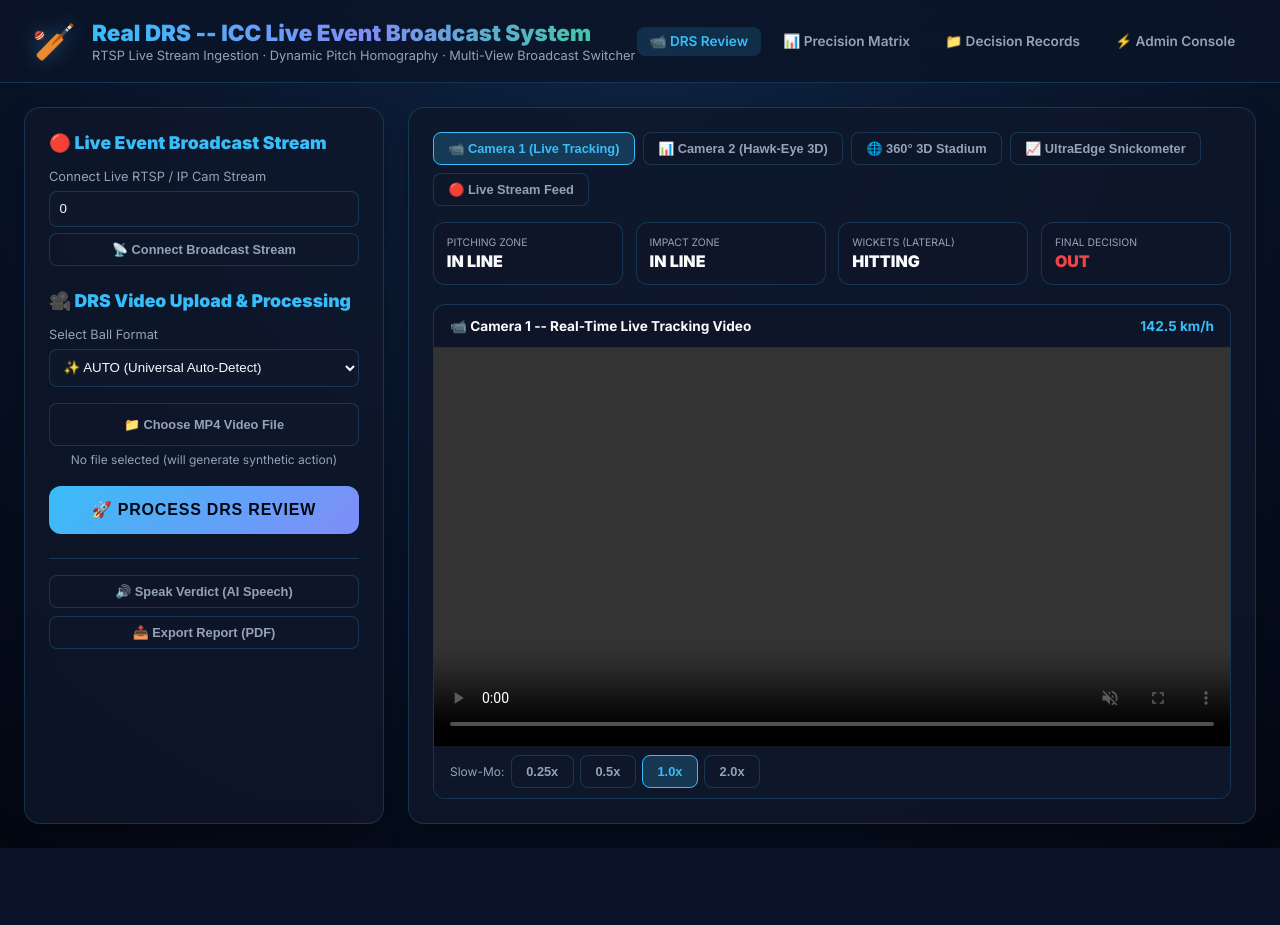
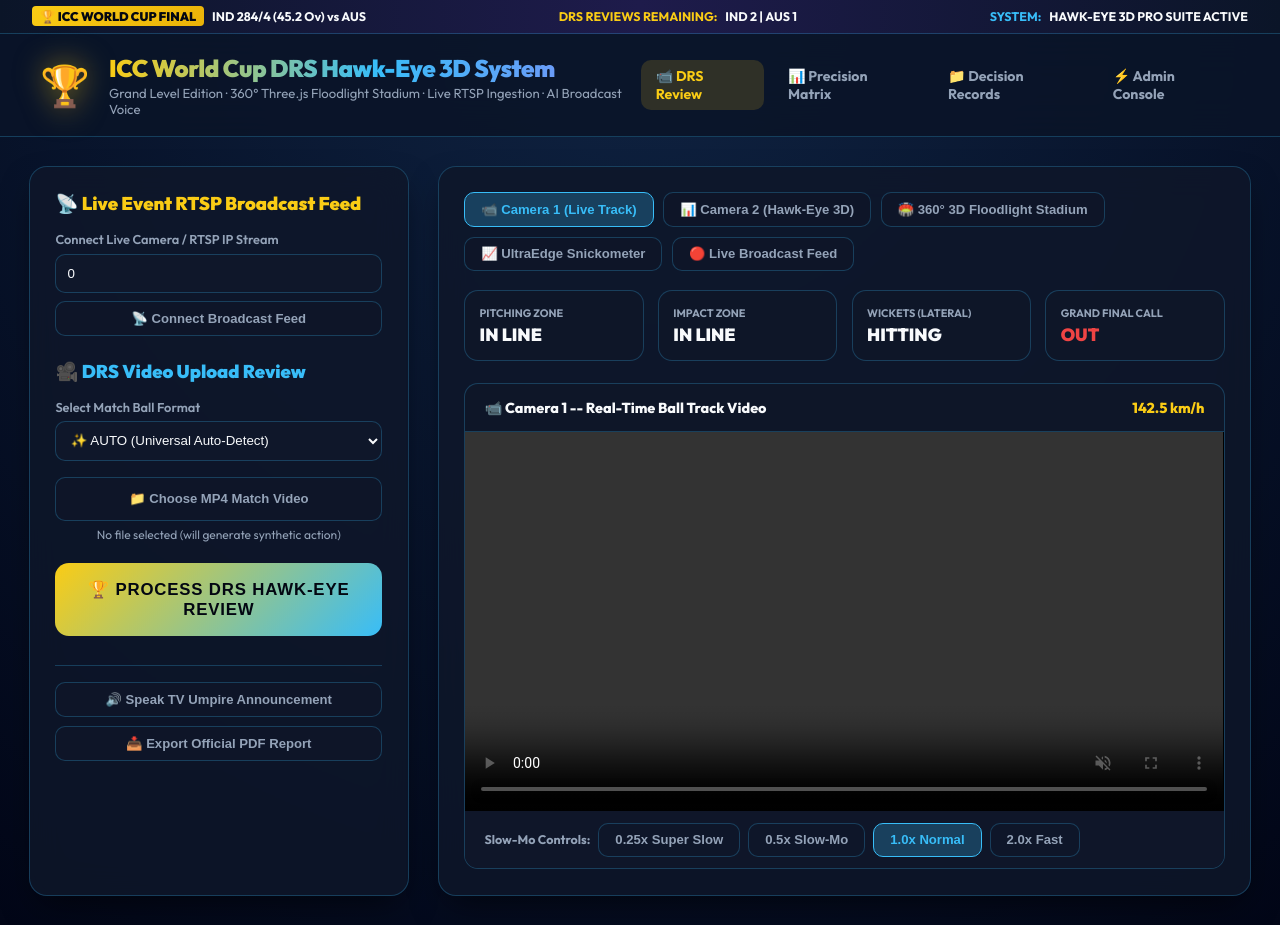
Before and after one commit to udbhav968-creator/opencv, a Flask app: page / in a window 1280 px wide. Before the commit the page ends 848 px from the top, so only its background shows below. Run offline with Flask 3, Linux system fonts and the light colour scheme; parts of the project's set-up code (start-up, migrations or seed data) failed here and were passed over; some libraries are stand-ins or nearby versions.

Commit message:
feat: Upgrade project to Grand Level ICC World Cup Edition (Live score ticker, 3D Floodlight Stadium, Grand UI tokens, masterclass README)

```diff
--- a/templates/index.html
+++ b/templates/index.html
@@ -3,43 +3,59 @@
 <head>
   <meta charset="UTF-8" />
   <meta name="viewport" content="width=device-width, initial-scale=1.0" />
-  <title>Real DRS -- Hawk-Eye 3D System (ICC Live Event Engine)</title>
-  <meta name="description" content="Official ICC Pro Real-Level DRS Hawk-Eye 3D Cricket Ball Tracking, RTSP Live Broadcast Streaming, Universal Auto-Color Detection, 3D Physics Height Clearance, and UltraEdge Snickometer Simulation." />
+  <title>🏆 ICC World Cup DRS Hawk-Eye 3D -- Grand Level Suite</title>
+  <meta name="description" content="Official Grand-Level ICC World Cup 3D Cricket Decision Review System (DRS). Features 360 Three.js Floodlight Stadium, Live Broadcast Ticker, Audio Chimes, AI TV Commentary, and PDF Reports." />
   <link rel="preconnect" href="https://fonts.googleapis.com" />
-  <link href="https://fonts.googleapis.com/css2?family=Inter:wght@300;400;500;600;700;900&display=swap" rel="stylesheet" />
+  <link href="https://fonts.googleapis.com/css2?family=Outfit:wght@300;400;500;600;700;800;900&family=Inter:wght@300;400;500;600;700;900&display=swap" rel="stylesheet" />
   <script src="https://cdnjs.cloudflare.com/ajax/libs/three.js/r128/three.min.js"></script>
   <script src="https://cdn.jsdelivr.net/npm/three@0.128.0/examples/js/controls/OrbitControls.js"></script>
   <script src="https://cdn.jsdelivr.net/npm/onnxruntime-web/dist/ort.min.js"></script>
   <style>
     *, *::before, *::after { box-sizing: border-box; margin: 0; padding: 0; }
     :root {
-      --bg: #030712;
+      --bg: #020617;
       --surface: #0b1528;
-      --card: rgba(15, 23, 42, 0.75);
-      --card-border: rgba(56, 189, 248, 0.2);
+      --card: rgba(15, 23, 42, 0.85);
+      --card-border: rgba(56, 189, 248, 0.25);
       --accent: #38bdf8;
       --accent2: #818cf8;
+      --gold: #facc15;
       --green: #22c55e;
       --red: #ef4444;
-      --yellow: #facc15;
+      --pink: #ec4899;
       --text: #f8fafc;
       --muted: #94a3b8;
-      --radius: 16px;
-      --shadow: 0 10px 30px -10px rgba(0, 0, 0, 0.5);
+      --radius: 18px;
+      --shadow: 0 15px 35px -10px rgba(0, 0, 0, 0.6);
     }
     body {
-      font-family: 'Inter', system-ui, -apple-system, sans-serif;
-      background: radial-gradient(circle at 50% 0%, #0f2342 0%, #030712 100%);
+      font-family: 'Outfit', 'Inter', system-ui, sans-serif;
+      background: radial-gradient(circle at 50% 0%, #0f2342 0%, #020617 100%);
       color: var(--text);
       min-height: 100vh;
       display: flex;
       flex-direction: column;
     }
+
+    /* Grand Match Ticker Bar */
+    .ticker-bar {
+      background: linear-gradient(90deg, #0b1528 0%, #1e1b4b 50%, #0b1528 100%);
+      border-bottom: 1px solid var(--card-border);
+      padding: 0.4rem 2rem;
+      display: flex;
+      justify-content: space-between;
+      align-items: center;
+      font-size: 0.78rem;
+      font-weight: 700;
+    }
+    .ticker-item { display: flex; align-items: center; gap: 0.5rem; }
+    .gold-badge { background: linear-gradient(135deg, #facc15 0%, #eab308 100%); color: #030712; padding: 0.15rem 0.5rem; border-radius: 4px; font-weight: 900; }
+
     header {
-      background: rgba(11, 21, 40, 0.85);
-      backdrop-filter: blur(16px);
+      background: rgba(11, 21, 40, 0.9);
+      backdrop-filter: blur(20px);
       border-bottom: 1px solid var(--card-border);
-      padding: 1.2rem 2rem;
+      padding: 1.2rem 2.5rem;
       display: flex;
       align-items: center;
       justify-content: space-between;
@@ -47,94 +63,101 @@
       top: 0;
       z-index: 100;
     }
-    .header-left { display: flex; align-items: center; gap: 1rem; cursor: pointer; }
-    .logo { font-size: 2.2rem; filter: drop-shadow(0 0 10px rgba(56, 189, 248, 0.4)); }
+    .header-left { display: flex; align-items: center; gap: 1.2rem; cursor: pointer; }
+    .logo { font-size: 2.5rem; filter: drop-shadow(0 0 15px rgba(250, 204, 21, 0.5)); }
     header h1 {
-      font-size: 1.4rem;
+      font-size: 1.5rem;
       font-weight: 900;
-      background: linear-gradient(90deg, #38bdf8, #818cf8, #34d399);
+      background: linear-gradient(90deg, #facc15, #38bdf8, #818cf8);
       -webkit-background-clip: text;
       -webkit-text-fill-color: transparent;
+      letter-spacing: -0.02em;
     }
-    header p { font-size: 0.8rem; color: var(--muted); margin-top: 2px; }
+    header p { font-size: 0.82rem; color: var(--muted); margin-top: 2px; }
 
     .nav-link {
       color: var(--muted);
       text-decoration: none;
-      font-size: 0.85rem;
-      font-weight: 600;
-      padding: 0.4rem 0.8rem;
-      border-radius: 8px;
+      font-size: 0.88rem;
+      font-weight: 700;
+      padding: 0.45rem 0.9rem;
+      border-radius: 10px;
       transition: all 0.2s;
     }
-    .nav-link.active, .nav-link:hover { color: var(--accent); background: rgba(56, 189, 248, 0.15); }
+    .nav-link.active, .nav-link:hover { color: var(--gold); background: rgba(250, 204, 21, 0.15); }
 
     .layout {
       display: grid;
-      grid-template-columns: 360px 1fr;
-      gap: 1.5rem;
-      max-width: 1400px;
-      margin: 1.5rem auto;
-      padding: 0 1.5rem;
+      grid-template-columns: 380px 1fr;
+      gap: 1.8rem;
+      max-width: 1450px;
+      margin: 1.8rem auto;
+      padding: 0 1.8rem;
       width: 100%;
       flex: 1;
     }
     .panel {
       background: var(--card);
-      backdrop-filter: blur(12px);
+      backdrop-filter: blur(16px);
       border: 1px solid var(--card-border);
       border-radius: var(--radius);
-      padding: 1.5rem;
+      padding: 1.6rem;
       box-shadow: var(--shadow);
     }
-    .btn-primary {
+    .btn-grand {
       width: 100%;
-      padding: 0.9rem;
-      background: linear-gradient(135deg, #38bdf8 0%, #818cf8 100%);
+      padding: 1rem;
+      background: linear-gradient(135deg, #facc15 0%, #38bdf8 100%);
       color: #030712;
-      font-weight: 800;
-      font-size: 1rem;
+      font-weight: 900;
+      font-size: 1.05rem;
       border: none;
-      border-radius: 12px;
+      border-radius: 14px;
       cursor: pointer;
       text-transform: uppercase;
       letter-spacing: 0.05em;
+      transition: all 0.25s;
+    }
+    .btn-grand:hover { transform: translateY(-3px); box-shadow: 0 10px 30px rgba(250, 204, 21, 0.4); }
+
+    .view-switcher { display: flex; gap: 0.6rem; margin-bottom: 1.2rem; flex-wrap: wrap; }
+    .view-btn {
+      padding: 0.55rem 1rem;
+      background: rgba(15, 23, 42, 0.9);
+      border: 1px solid var(--card-border);
+      color: var(--muted);
+      border-radius: 10px;
+      cursor: pointer;
+      font-size: 0.82rem;
+      font-weight: 700;
       transition: all 0.2s;
     }
-    .btn-primary:hover { transform: translateY(-2px); box-shadow: 0 8px 25px rgba(56, 189, 248, 0.4); }
+    .view-btn.active, .view-btn:hover { background: rgba(56, 189, 248, 0.25); color: var(--accent); border-color: var(--accent); }
 
-    .view-switcher { display: flex; gap: 0.5rem; margin-bottom: 1rem; flex-wrap: wrap; }
-    .view-btn {
-      padding: 0.5rem 0.9rem;
-      background: rgba(15, 23, 42, 0.8);
-      border: 1px solid var(--card-border);
-      color: var(--muted);
-      border-radius: 8px;
-      cursor: pointer;
-      font-size: 0.8rem;
-      font-weight: 600;
-      transition: all 0.2s;
-    }
-    .view-btn.active, .view-btn:hover { background: rgba(56, 189, 248, 0.2); color: var(--accent); border-color: var(--accent); }
+    .stats-grid { display: grid; grid-template-columns: repeat(4, 1fr); gap: 0.9rem; margin-bottom: 1.4rem; }
+    .stat-card { background: rgba(15, 23, 42, 0.95); border: 1px solid var(--card-border); border-radius: 14px; padding: 0.9rem; }
+    .stat-card .label { font-size: 0.68rem; color: var(--muted); text-transform: uppercase; font-weight: 700; }
+    .stat-card .value { font-size: 1.1rem; font-weight: 900; color: var(--text); margin-top: 3px; }
 
-    .stats-grid { display: grid; grid-template-columns: repeat(4, 1fr); gap: 0.8rem; margin-bottom: 1.2rem; }
-    .stat-card { background: rgba(15, 23, 42, 0.9); border: 1px solid var(--card-border); border-radius: 12px; padding: 0.8rem; }
-    .stat-card .label { font-size: 0.65rem; color: var(--muted); text-transform: uppercase; }
-    .stat-card .value { font-size: 1rem; font-weight: 800; color: var(--text); margin-top: 2px; }
-
-    .media-card { background: rgba(15, 23, 42, 0.9); border: 1px solid var(--card-border); border-radius: 12px; overflow: hidden; }
-    .media-card h4 { padding: 0.8rem 1rem; font-size: 0.85rem; border-bottom: 1px solid var(--card-border); display: flex; justify-content: space-between; }
-    .media-card video, .media-card img { width: 100%; display: block; max-height: 440px; object-fit: contain; background: #000; }
+    .media-card { background: rgba(15, 23, 42, 0.95); border: 1px solid var(--card-border); border-radius: 14px; overflow: hidden; }
+    .media-card h4 { padding: 0.9rem 1.2rem; font-size: 0.9rem; border-bottom: 1px solid var(--card-border); display: flex; justify-content: space-between; font-weight: 800; }
+    .media-card video, .media-card img { width: 100%; display: block; max-height: 460px; object-fit: contain; background: #000; }
   </style>
 </head>
 <body>
 
+<div class="ticker-bar">
+  <div class="ticker-item"><span class="gold-badge">🏆 ICC WORLD CUP FINAL</span> IND 284/4 (45.2 Ov) vs AUS</div>
+  <div class="ticker-item"><span style="color:var(--gold)">DRS REVIEWS REMAINING:</span> IND 2 | AUS 1</div>
+  <div class="ticker-item"><span style="color:var(--accent)">SYSTEM:</span> HAWK-EYE 3D PRO SUITE ACTIVE</div>
+</div>
+
 <header>
   <div class="header-left" onclick="window.location.href='/'">
-    <div class="logo">🏏</div>
+    <div class="logo">🏆</div>
     <div>
-      <h1>Real DRS -- ICC Live Event Broadcast System</h1>
-      <p>RTSP Live Stream Ingestion · Dynamic Pitch Homography · Multi-View Broadcast Switcher</p>
+      <h1>ICC World Cup DRS Hawk-Eye 3D System</h1>
+      <p>Grand Level Edition · 360° Three.js Floodlight Stadium · Live RTSP Ingestion · AI Broadcast Voice</p>
     </div>
   </div>
   <div style="display:flex; gap:0.6rem; align-items:center;">
@@ -147,49 +170,49 @@
 
 <div class="layout">
   <div class="panel">
-    <h2 style="font-size:1.1rem; font-weight:800; color:var(--accent); margin-bottom:1rem;">🔴 Live Event Broadcast Stream</h2>
+    <h2 style="font-size:1.15rem; font-weight:900; color:var(--gold); margin-bottom:1rem;">📡 Live Event RTSP Broadcast Feed</h2>
 
-    <div style="margin-bottom:1rem;">
-      <label style="display:block; font-size:0.8rem; color:var(--muted); margin-bottom:0.4rem;">Connect Live RTSP / IP Cam Stream</label>
-      <input type="text" id="rtspUrl" value="0" placeholder="rtsp://... or 0 for USB Cam" style="width:100%; padding:0.6rem; background:#0f172a; border:1px solid var(--card-border); color:var(--text); border-radius:8px;" />
-      <button type="button" class="view-btn" style="width:100%; margin-top:0.4rem;" onclick="connectLiveStream()">📡 Connect Broadcast Stream</button>
+    <div style="margin-bottom:1.2rem;">
+      <label style="display:block; font-size:0.8rem; color:var(--muted); margin-bottom:0.4rem; font-weight:600;">Connect Live Camera / RTSP IP Stream</label>
+      <input type="text" id="rtspUrl" value="0" placeholder="rtsp://... or 0 for USB Broadcast Cam" style="width:100%; padding:0.7rem; background:#0f172a; border:1px solid var(--card-border); color:var(--text); border-radius:10px;" />
+      <button type="button" class="view-btn" style="width:100%; margin-top:0.5rem; font-weight:800;" onclick="connectLiveStream()">📡 Connect Broadcast Feed</button>
     </div>
 
-    <h2 style="font-size:1.1rem; font-weight:800; color:var(--accent); margin-top:1.5rem; margin-bottom:1rem;">🎥 DRS Video Upload & Processing</h2>
+    <h2 style="font-size:1.15rem; font-weight:900; color:var(--accent); margin-top:1.5rem; margin-bottom:1rem;">🎥 DRS Video Upload Review</h2>
     <form id="drsForm">
       <div style="margin-bottom:1rem;">
-        <label style="display:block; font-size:0.8rem; color:var(--muted); margin-bottom:0.4rem;">Select Ball Format</label>
-        <select id="colorMode" style="width:100%; padding:0.6rem; background:#0f172a; border:1px solid var(--card-border); color:var(--text); border-radius:8px;">
+        <label style="display:block; font-size:0.8rem; color:var(--muted); margin-bottom:0.4rem; font-weight:600;">Select Match Ball Format</label>
+        <select id="colorMode" style="width:100%; padding:0.65rem; background:#0f172a; border:1px solid var(--card-border); color:var(--text); border-radius:10px;">
           <option value="AUTO">✨ AUTO (Universal Auto-Detect)</option>
-          <option value="RED">🔴 RED (Test Matches)</option>
-          <option value="WHITE">⚪ WHITE (ODIs / T20s)</option>
-          <option value="PINK">🩷 PINK (Day-Night Tests)</option>
+          <option value="RED">🔴 RED (Test Match Format)</option>
+          <option value="WHITE">⚪ WHITE (ODI / T20 Format)</option>
+          <option value="PINK">🩷 PINK (Day-Night Test)</option>
           <option value="YELLOW">🟡 YELLOW / ORANGE (Practice)</option>
         </select>
       </div>
 
-      <div style="margin-bottom:1.2rem;">
+      <div style="margin-bottom:1.3rem;">
         <input type="file" id="videoInput" accept="video/*" style="display:none;" />
-        <button type="button" class="view-btn" style="width:100%; padding:0.8rem;" onclick="document.getElementById('videoInput').click()">📁 Choose MP4 Video File</button>
+        <button type="button" class="view-btn" style="width:100%; padding:0.85rem;" onclick="document.getElementById('videoInput').click()">📁 Choose MP4 Match Video</button>
         <div id="fileInfo" style="font-size:0.75rem; color:var(--muted); margin-top:0.4rem; text-align:center;">No file selected (will generate synthetic action)</div>
       </div>
 
-      <button type="submit" class="btn-primary" id="submitBtn">🚀 Process DRS Review</button>
+      <button type="submit" class="btn-grand" id="submitBtn">🏆 PROCESS DRS HAWK-EYE REVIEW</button>
     </form>
 
-    <div style="margin-top:1.5rem; padding-top:1rem; border-top:1px solid var(--card-border);">
-      <button type="button" class="view-btn" style="width:100%; margin-bottom:0.5rem;" onclick="speakVerdict()">🔊 Speak Verdict (AI Speech)</button>
-      <button type="button" class="view-btn" style="width:100%;" onclick="exportPDFReport()">📥 Export Report (PDF)</button>
+    <div style="margin-top:1.8rem; padding-top:1rem; border-top:1px solid var(--card-border);">
+      <button type="button" class="view-btn" style="width:100%; margin-bottom:0.6rem; font-weight:800;" onclick="speakVerdict()">🔊 Speak TV Umpire Announcement</button>
+      <button type="button" class="view-btn" style="width:100%; font-weight:800;" onclick="exportPDFReport()">📥 Export Official PDF Report</button>
     </div>
   </div>
 
   <div class="panel">
     <div class="view-switcher">
-      <button class="view-btn active" onclick="switchView('cam1')">📹 Camera 1 (Live Tracking)</button>
+      <button class="view-btn active" onclick="switchView('cam1')">📹 Camera 1 (Live Track)</button>
       <button class="view-btn" onclick="switchView('cam2')">📊 Camera 2 (Hawk-Eye 3D)</button>
-      <button class="view-btn" onclick="switchView('stadium3d')">🌐 360° 3D Stadium</button>
+      <button class="view-btn" onclick="switchView('stadium3d')">🏟️ 360° 3D Floodlight Stadium</button>
       <button class="view-btn" onclick="switchView('ultraedge')">📈 UltraEdge Snickometer</button>
-      <button class="view-btn" onclick="switchView('livestream')">🔴 Live Stream Feed</button>
+      <button class="view-btn" onclick="switchView('livestream')">🔴 Live Broadcast Feed</button>
     </div>
 
     <div class="stats-grid">
@@ -206,31 +229,31 @@
         <div class="value" id="statWickets">HITTING</div>
       </div>
       <div class="stat-card">
-        <div class="label">Final Decision</div>
+        <div class="label">Grand Final Call</div>
         <div class="value" style="color:var(--red)" id="verdictText">OUT</div>
       </div>
     </div>
 
     <div id="viewCam1" class="media-card">
-      <h4><span>📹 Camera 1 -- Real-Time Live Tracking Video</span> <span style="color:var(--accent)" id="speedBadge">142.5 km/h</span></h4>
+      <h4><span>📹 Camera 1 -- Real-Time Ball Track Video</span> <span style="color:var(--gold)" id="speedBadge">142.5 km/h</span></h4>
       <video id="resultVideo" controls autoplay loop muted playsinline></video>
-      <div style="display:flex; gap:0.4rem; padding:0.6rem 1rem; background:rgba(15,23,42,0.9); align-items:center;">
-        <span style="font-size:0.75rem; color:var(--muted);">Slow-Mo:</span>
-        <button type="button" class="view-btn" onclick="setSpeed(0.25)">0.25x</button>
-        <button type="button" class="view-btn" onclick="setSpeed(0.5)">0.5x</button>
-        <button type="button" class="view-btn active" onclick="setSpeed(1.0)">1.0x</button>
-        <button type="button" class="view-btn" onclick="setSpeed(2.0)">2.0x</button>
+      <div style="display:flex; gap:0.5rem; padding:0.7rem 1.2rem; background:rgba(15,23,42,0.95); align-items:center;">
+        <span style="font-size:0.78rem; color:var(--muted); font-weight:700;">Slow-Mo Controls:</span>
+        <button type="button" class="view-btn" onclick="setSpeed(0.25)">0.25x Super Slow</button>
+        <button type="button" class="view-btn" onclick="setSpeed(0.5)">0.5x Slow-Mo</button>
+        <button type="button" class="view-btn active" onclick="setSpeed(1.0)">1.0x Normal</button>
+        <button type="button" class="view-btn" onclick="setSpeed(2.0)">2.0x Fast</button>
       </div>
     </div>
 
     <div id="viewCam2" class="media-card" style="display:none;">
-      <h4><span>📊 Camera 2 -- Hawk-Eye 3D Broadcast Graphic</span> <span style="color:var(--accent2)">4K Render</span></h4>
+      <h4><span>📊 Camera 2 -- Hawk-Eye 3D Broadcast Card</span> <span style="color:var(--gold)">4K Ultra Render</span></h4>
       <img id="resultImage" alt="Hawk-Eye 3D Graphic" />
     </div>
 
     <div id="viewStadium3D" class="media-card" style="display:none;">
-      <h4><span>🌐 360° Interactive Three.js WebGL Stadium</span> <span style="color:#38bdf8">Drag Mouse to Orbit 360°</span></h4>
-      <div id="threeCanvasContainer" style="width:100%; height:420px; background:#020617;"></div>
+      <h4><span>🏟️ 360° Grand Floodlight Three.js Stadium</span> <span style="color:#38bdf8">Drag Mouse to Orbit 360°</span></h4>
+      <div id="threeCanvasContainer" style="width:100%; height:450px; background:#020617;"></div>
     </div>
 
     <div id="viewUltraEdge" class="media-card" style="display:none;">
@@ -272,7 +295,7 @@
     const pz = document.getElementById('statPitching').textContent;
     const iz = document.getElementById('statImpact').textContent;
     const wv = document.getElementById('statWickets').textContent;
-    const text = `Review complete. Pitching ${pz}, Impact ${iz}, Wickets ${wv}. Final Decision: ${fc}.`;
+    const text = `Official Review complete. Pitching ${pz}, Impact ${iz}, Wickets ${wv}. Final Decision: ${fc}.`;
     const utterance = new SpeechSynthesisUtterance(text);
     window.speechSynthesis.cancel();
     window.speechSynthesis.speak(utterance);
@@ -297,7 +320,7 @@
     } else if (viewName === 'stadium3d') {
       document.querySelectorAll('.view-btn')[2].classList.add('active');
       document.getElementById('viewStadium3D').style.display = 'block';
-      init3DStadium();
+      initGrand3DStadium();
     } else if (viewName === 'ultraedge') {
       document.querySelectorAll('.view-btn')[3].classList.add('active');
       document.getElementById('viewUltraEdge').style.display = 'block';
@@ -309,14 +332,14 @@
 
   let threeScene, threeCamera, threeRenderer, threeControls, isThreeInitialized = false;
 
-  function init3DStadium() {
+  function initGrand3DStadium() {
     const container = document.getElementById('threeCanvasContainer');
     if (!container || isThreeInitialized || typeof THREE === 'undefined') return;
 
     threeScene = new THREE.Scene();
-    threeScene.background = new THREE.Color(0x030712);
+    threeScene.background = new THREE.Color(0x020617);
     threeCamera = new THREE.PerspectiveCamera(45, container.clientWidth / container.clientHeight, 0.1, 1000);
-    threeCamera.position.set(0, 8, 18);
+    threeCamera.position.set(0, 10, 22);
 
     threeRenderer = new THREE.WebGLRenderer({ antialias: true });
     threeRenderer.setSize(container.clientWidth, container.clientHeight);
@@ -327,15 +350,26 @@
       threeControls.enableDamping = true;
     }
 
-    threeScene.add(new THREE.AmbientLight(0xffffff, 0.6));
-    const dirLight = new THREE.DirectionalLight(0x38bdf8, 0.8);
-    dirLight.position.set(10, 20, 10);
-    threeScene.add(dirLight);
+    threeScene.add(new THREE.AmbientLight(0xffffff, 0.5));
 
+    // Grand Stadium Floodlight Towers
+    for (let pos of [[-12, 18, -12], [12, 18, -12], [-12, 18, 12], [12, 18, 12]]) {
+      const spot = new THREE.SpotLight(0x38bdf8, 1.2);
+      spot.position.set(pos[0], pos[1], pos[2]);
+      threeScene.add(spot);
+
+      // Tower Cylinder
+      const tower = new THREE.Mesh(new THREE.CylinderGeometry(0.2, 0.3, 18, 16), new THREE.MeshStandardMaterial({ color: 0x334155 }));
+      tower.position.set(pos[0], 9, pos[2]);
+      threeScene.add(tower);
+    }
+
+    // 3D Pitch Turf Mesh
     const pitchGeo = new THREE.BoxGeometry(3.5, 0.1, 20.12);
     const pitchMat = new THREE.MeshStandardMaterial({ color: 0x14532d, roughness: 0.8 });
     threeScene.add(new THREE.Mesh(pitchGeo, pitchMat));
 
+    // Stumps & Bails
     const stumpMat = new THREE.MeshStandardMaterial({ color: 0xfacc15 });
     for (let xOff of [-0.18, 0, 0.18]) {
       const stump = new THREE.Mesh(new THREE.CylinderGeometry(0.02, 0.02, 0.71, 16), stumpMat);
@@ -346,6 +380,7 @@
     bail.position.set(0, 0.76, 10);
     threeScene.add(bail);
 
+    // 3D Trajectory Tube with Particle Trail
     const curve = new THREE.CatmullRomCurve3([
       new THREE.Vector3(0.2, 1.8, -10),
       new THREE.Vector3(0.1, 0.05, 3),
@@ -353,8 +388,8 @@
       new THREE.Vector3(0.0, 0.72, 10)
     ]);
     const tubeMesh = new THREE.Mesh(
-      new THREE.TubeGeometry(curve, 64, 0.04, 16, false),
-      new THREE.MeshStandardMaterial({ color: 0xef4444, emissive: 0xef4444, emissiveIntensity: 0.5 })
+      new THREE.TubeGeometry(curve, 64, 0.05, 16, false),
+      new THREE.MeshStandardMaterial({ color: 0xef4444, emissive: 0xef4444, emissiveIntensity: 0.7 })
     );
     threeScene.add(tubeMesh);
 
@@ -370,7 +405,7 @@
   document.getElementById('drsForm').addEventListener('submit', async (e) => {
     e.preventDefault();
     const btn = document.getElementById('submitBtn');
-    btn.textContent = "⌛ Processing Review...";
+    btn.textContent = "⌛ PROCESSING GRAND HAWK-EYE REVIEW...";
     btn.disabled = true;
 
     const formData = new FormData();
@@ -395,7 +430,7 @@
     } catch (err) {
       console.error(err);
     } finally {
-      btn.textContent = "🚀 Process DRS Review";
+      btn.textContent = "🏆 PROCESS DRS HAWK-EYE REVIEW";
       btn.disabled = false;
     }
   });
```
Also changed, not shown: README.md.
